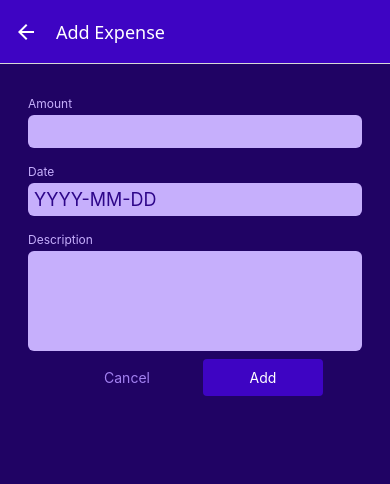
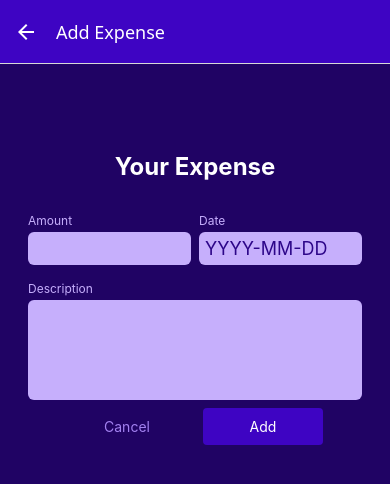
Before and after one commit to Ezekiel-Faith/Expense-Tracker, a React Native app: screen /ManageExpense in a window 390 px wide. Shown: the top 484 px of the page. Built offline with nearby package versions, Linux system fonts and the light colour scheme.

Commit message:
setting the form layout

```diff
--- a/components/ManageExpense/ExpenseForm.js
+++ b/components/ManageExpense/ExpenseForm.js
@@ -1,17 +1,21 @@
-import { View } from 'react-native';
+import { StyleSheet, Text, View } from 'react-native';
 import { Input } from './Input';
 
 export default function ExpenseForm() {
   function amountChangeHandler() {}
 
   return (
-    <View>
+    <View style={styles.form}>
+      <Text style={styles.title}>Your Expense</Text>
+
+      <View style={styles.inputsRow}>
         <Input
           label='Amount'
           textInputConfig={{
             keyboardType: 'decimal-pad',
             onChangeText: amountChangeHandler,
           }}
+          style={styles.rowInput}
         />
         <Input
           label='Date'
@@ -20,7 +24,10 @@ export default function ExpenseForm() {
             maxLength: 10,
             onchangeText: () => {},
           }}
+          style={styles.rowInput}
         />
+      </View>
+
       <Input
         label='Description'
         textInputConfig={{
@@ -32,3 +39,26 @@ export default function ExpenseForm() {
     </View>
   );
 }
+
+const styles = StyleSheet.create({
+  form: {
+    marginTop: 40,
+  },
+
+  title: {
+    fontSize: 24,
+    fontWeight: 'bold',
+    color: 'white',
+    marginVertical: 24,
+    textAlign: 'center',
+  },
+
+  inputsRow: {
+    flexDirection: 'row',
+    justifyContent: 'space-between',
+  },
+
+  rowInput: {
+    flex: 1,
+  },
+});
--- a/components/ManageExpense/Input.js
+++ b/components/ManageExpense/Input.js
@@ -1,7 +1,7 @@
 import { StyleSheet, Text, TextInput, View } from 'react-native';
 import { GlobalStyles } from '../../constants/styles';
 
-export function Input({ label, textInputConfig }) {
+export function Input({ label, textInputConfig, style }) {
   const inputStyles = [styles.input];
 
   if (textInputConfig && textInputConfig.multiline) {
@@ -9,7 +9,7 @@ export function Input({ label, textInputConfig }) {
   }
 
   return (
-    <View style={styles.inputContainer}>
+    <View style={[styles.inputContainer, style]}>
       <Text style={styles.label}>{label}</Text>
       <TextInput {...textInputConfig} style={inputStyles} />
     </View>
```
Lines whose indentation alone changed are shown as unchanged.
